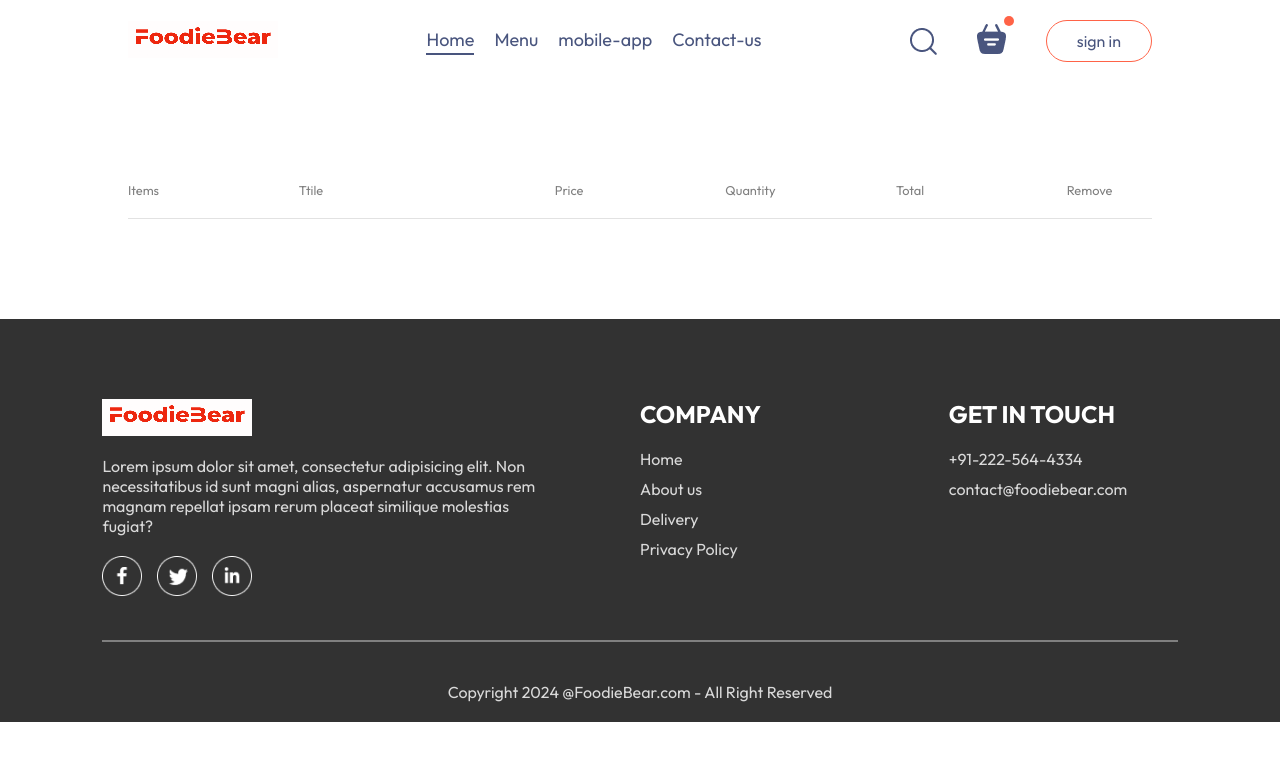
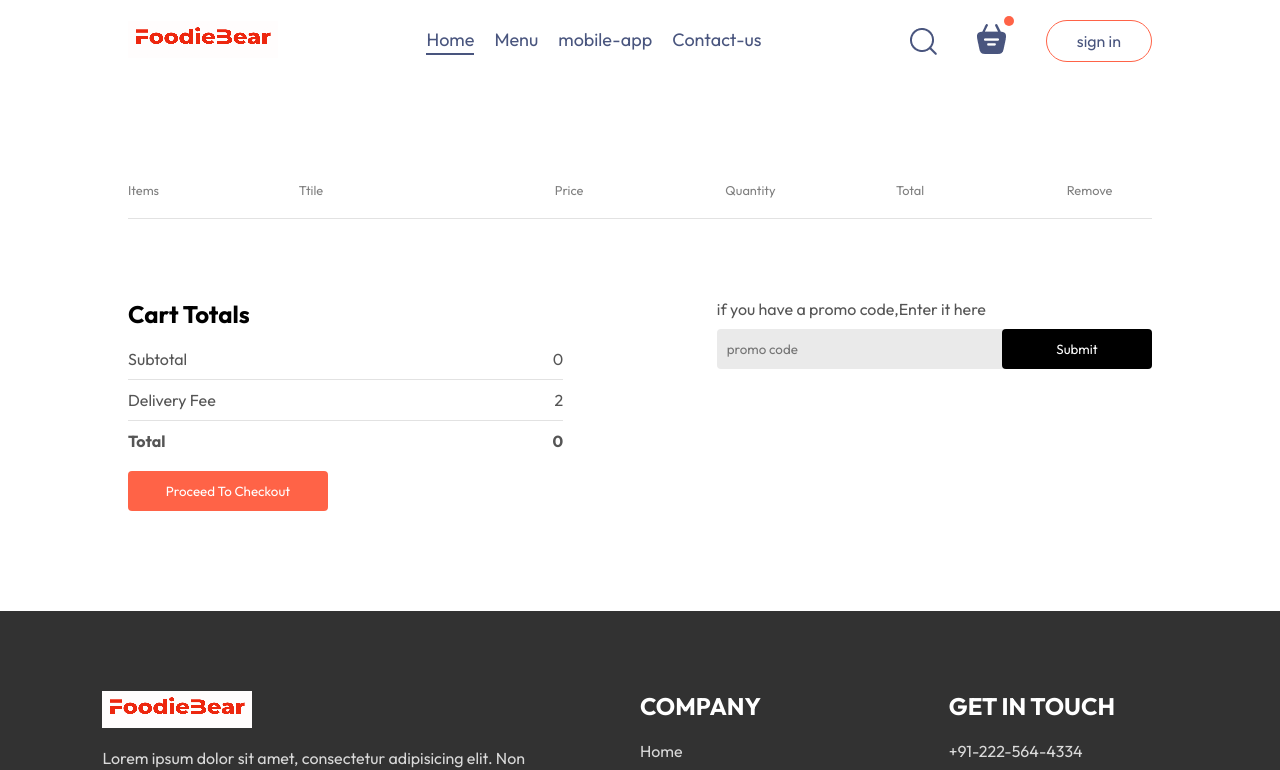
Before and after one commit to HAXAZE/FoodieBear, a React (Vite) app in the folder Frontend/: page /Cart in a window 1280 px wide. Shown: the top 770 px of the page. Built offline with nearby package versions, Linux system fonts and the light colour scheme.

Commit message:
designed the checkout component in cart

```diff
--- a/Frontend/src/pages/Cart/Cart.css
+++ b/Frontend/src/pages/Cart/Cart.css
@@ -23,3 +23,68 @@
 .cart-items-item .cross{
     cursor: pointer;
 }
+.cart-bottom{
+    margin-top: 80px;
+    display: flex;
+    justify-content: space-between;
+    gap: max(12vw,20px);
+}
+.cart-total{
+    flex: 1;
+    display: flex;
+    flex-direction:column;
+    gap: 20px;
+}
+.cart-total-details{
+    display: flex;
+    justify-content: space-between;
+    color: #555;
+}
+.cart-total hr{
+    margin: 10px 0px;
+}
+.cart-total button{
+    border: none;
+    color: white;
+    background-color: tomato;
+    width: max(15vw,200px);
+    padding: 12px 0px;
+    border-radius: 4px;
+    cursor: pointer;
+}
+.cart-promocode{
+    flex: 1;
+}
+.cart-promocode p{
+    color: #555;
+}
+.cart-promocode-input{
+    margin-top: 10px;
+    display: flex;
+    justify-content: space-between;
+    align-items: center;
+    background-color: #eaeaea;
+    border-radius: 4px;
+}
+.cart-promocode-input input{
+    background: transparent;
+    border: none;
+    outline: none;
+    padding-left: 10px;
+}
+.cart-promocode-input button{
+    width: max(10vw,150px);
+    padding: 12px 5px;
+    background-color: black;
+    border: none;
+    color: white;
+    border-radius: 4px;
+}
+@media (max-width:750px){
+    .cart-bottom{
+        flex-direction: column-reverse;
+    }
+    .cart-promocode{
+     justify-content: start;
+    }
+}
--- a/Frontend/src/pages/Cart/Cart.jsx
+++ b/Frontend/src/pages/Cart/Cart.jsx
@@ -26,19 +26,48 @@
                 <div className='cart-items-title cart-items-item'>
                   <img src={item.image} alt="" />
                   <p>{item.name}</p>
-                  <p>{item.price}</p>
+                  <p>${item.price}</p>
                   <p>{cartItems[item._id]}</p>
-                  <p>{item.price * cartItems[item._id]}</p>
+                  <p>${item.price * cartItems[item._id]}</p>
                   <p onClick={()=>removeFromCart(item._id)} className='cross'>x </p>
                 </div>
                 <hr />
               </div>
-
             )
           }
         })}
       </div>
-
+        <div className="cart-bottom">
+          <div className="cart-total">
+            <h2>Cart Totals</h2>
+            <div>
+              <div className="cart-total-details">
+                <p>Subtotal</p>
+                <p>{0}</p>
+              </div>
+              <hr />
+              <div className="cart-total-details">
+                <p>Delivery Fee</p>
+                <p>{2}</p>
+              </div>
+              <hr />
+              <div className="cart-total-details">
+                <b>Total</b>
+                <b>{}0</b>
+              </div>
+            </div>
+            <button>Proceed To Checkout</button>
+          </div>
+          <div className="cart-promocode">
+            <div>
+              <p>if you have a promo code,Enter it here</p>
+              <div className='cart-promocode-input'>
+                  <input type="text" placeholder='promo code' />
+                  <button>Submit</button>
+              </div>
+            </div>
+          </div>
+        </div>
     </div>
   )
 }
```
